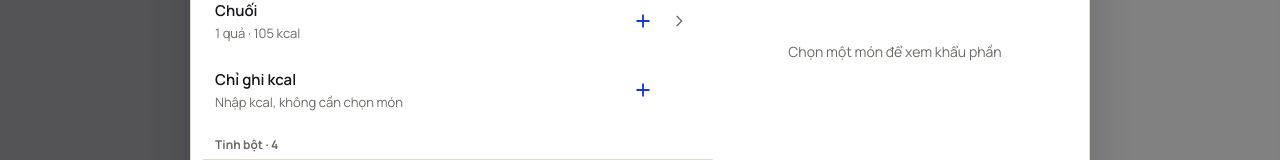
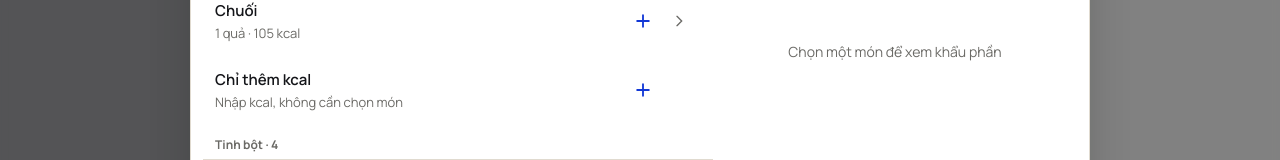
Before and after one commit to DongDuong2001/nutrition-fortifykitchen, a Next.js app in the folder apps/web/: page /add in a window 1280 px wide. Shown: the part 522-682 px from the top of the page. Built offline with nearby package versions, Linux system fonts and the light colour scheme.

Commit message:
ag-13: item 2e - update quick add label to Chỉ thêm kcal

```diff
--- a/apps/web/components/add/add-shortcuts.tsx
+++ b/apps/web/components/add/add-shortcuts.tsx
@@ -84,9 +84,9 @@ export function AddShortcuts({ recents, savedMeals, onAddRecent, onOpenRecent, o
       )}
 
       <QuickAddRow
-        name="Chỉ ghi kcal"
+        name="Chỉ thêm kcal"
         meta="Nhập kcal, không cần chọn món"
-        addLabel="Chỉ ghi kcal"
+        addLabel="Chỉ thêm kcal"
         onAdd={onQuickKcal}
         trailing={TRAILING_SPACER}
         withBorderTop={false}
--- a/apps/web/components/add/quick-add-sheet.tsx
+++ b/apps/web/components/add/quick-add-sheet.tsx
@@ -53,7 +53,7 @@ export function QuickAddSheet({ open, onClose, mealName, onSubmit }: QuickAddShe
   const errorFor = (field: keyof QuickEntryInput) => (error?.field === field ? error.message : undefined);
 
   return (
-    <Sheet open={open} onClose={onClose} title="Chỉ ghi kcal" titleId="quick-add-title" desktopDialog>
+    <Sheet open={open} onClose={onClose} title="Chỉ thêm kcal" titleId="quick-add-title" desktopDialog>
       <form onSubmit={submit} noValidate className="flex flex-col gap-3">
         <p className="m-0 px-1 text-[13px] leading-snug text-secondary">
           Thêm vào {mealName}. Vi chất của lần ghi này chưa có dữ liệu.
```
Also changed, not shown: 1 other file (tests, documents, lock files or other folders).
